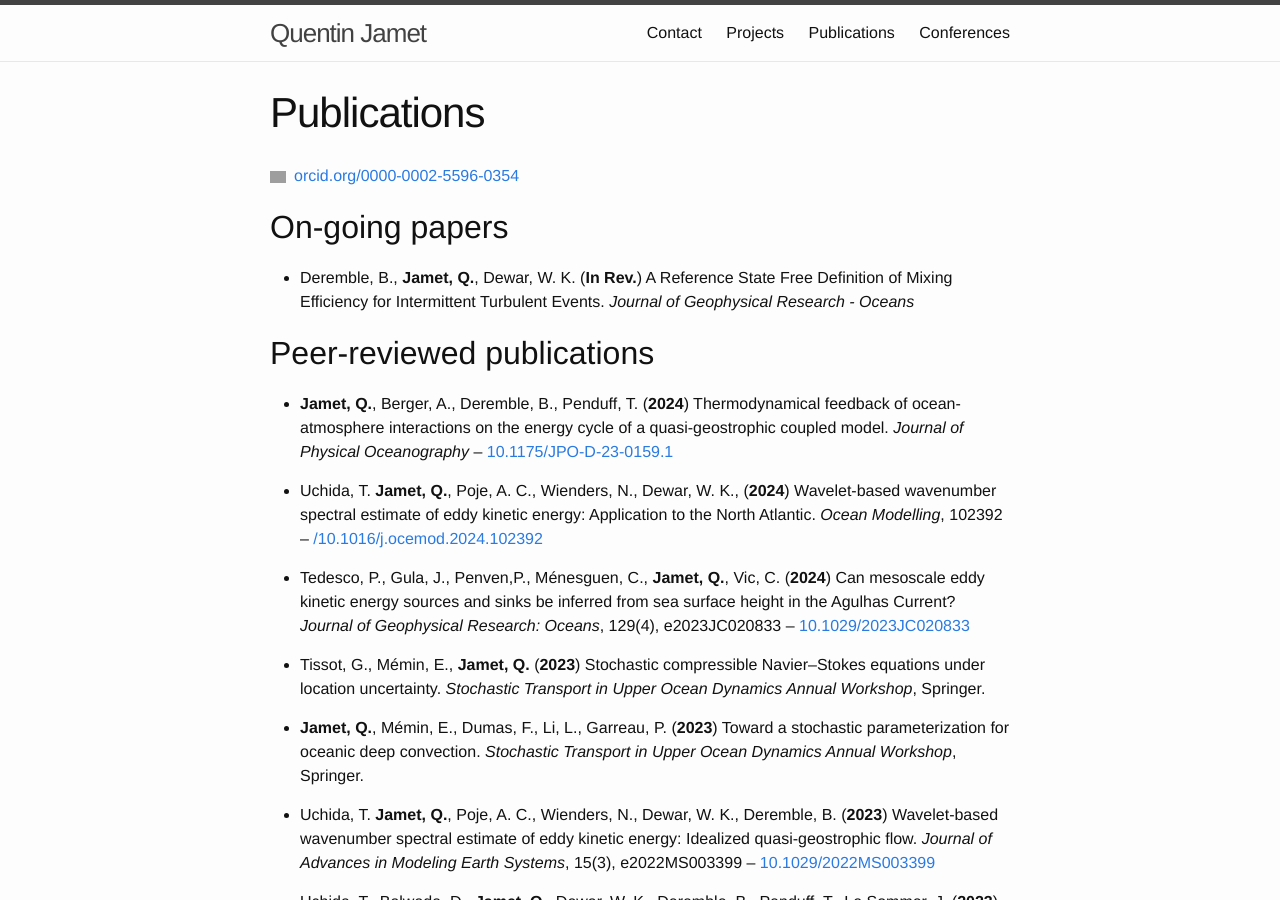
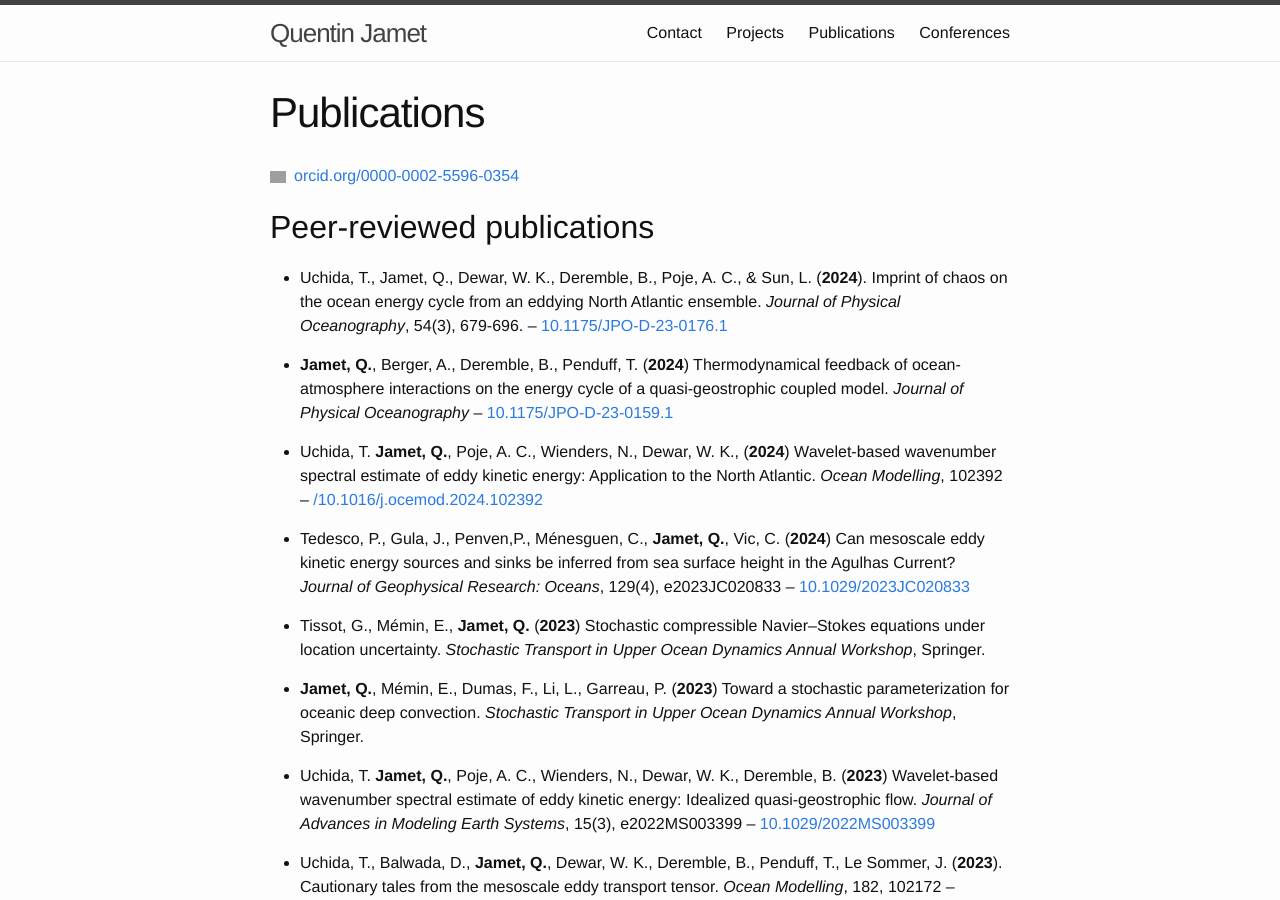
Before and after one commit to quentinjamet/quentinjamet.github.io, a Jekyll site: the page built from publications.md, in a window 1280 px wide and 900 px high. Built offline with Jekyll 4.4.1, drawn with Linux system fonts in a browser that asks for light colours; grey boxes are pictures that could not be loaded.

Commit message:
update publications

```diff
--- a/publications.md
+++ b/publications.md
@@ -7,13 +7,11 @@ permalink: /publications/
 <a href="https://orcid.org/0000-0002-5596-0354" target="orcid.widget" rel="noopener noreferrer" style="vertical-align:top;"><img src="https://orcid.org/sites/default/files/images/orcid_16x16.png" style="width:1em;margin-right:.5em;" alt="ORCID iD icon">orcid.org/0000-0002-5596-0354</a>
 
 
-## On-going papers
-- Deremble, B., **Jamet, Q.**, Dewar, W. K. (**In Rev.**) A Reference State Free Definition of Mixing Efficiency for Intermittent Turbulent Events. *Journal of Geophysical Research - Oceans*
-
-
-
 
 ## Peer-reviewed publications
+
+- Uchida, T., Jamet, Q., Dewar, W. K., Deremble, B., Poje, A. C., & Sun, L. (**2024**). Imprint of chaos on the ocean energy cycle from an eddying North Atlantic ensemble. *Journal of Physical Oceanography*, 54(3), 679-696. -- [10.1175/JPO-D-23-0176.1](https://doi.org/10.1175/JPO-D-23-0176.1)
+
 - **Jamet, Q.**, Berger, A., Deremble, B., Penduff, T. (**2024**) Thermodynamical feedback of ocean-atmosphere interactions on the energy cycle of a quasi-geostrophic coupled model. *Journal of Physical Oceanography* -- [10.1175/JPO-D-23-0159.1](https://doi.org/10.1175/JPO-D-23-0159.1)
 
 - Uchida, T. **Jamet, Q.**, Poje, A. C.,  Wienders, N., Dewar, W. K., (**2024**) Wavelet-based wavenumber spectral estimate of eddy kinetic energy: Application to the North Atlantic. *Ocean Modelling*, 102392 -- [/10.1016/j.ocemod.2024.102392](https://doi.org/10.1016/j.ocemod.2024.102392)
```
